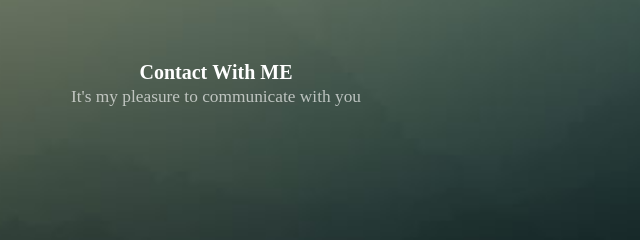
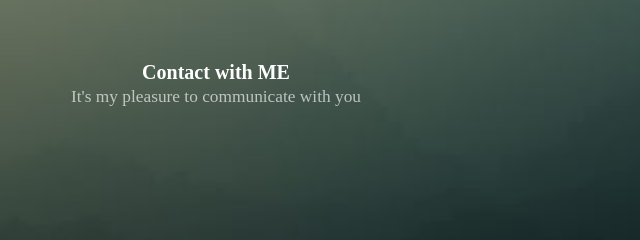
Before and after one commit to Yousifosman/yousef-reume, a plain HTML site: page index.html in a window 1280 px wide. Shown: the part 3962-4202 px from the top of the page, 424-1064 px from the left. Drawn offline with nearby package versions, Linux system fonts and the light colour scheme; files that its build step writes are made by us from their sources.

Commit message:
Update index.html

```diff
--- a/index.html
+++ b/index.html
@@ -224,7 +224,7 @@
 
       <!-- contact -->
       <section class="contact">
-        <span class="title">Contact <strong>With ME</strong>
+        <span class="title">Contact <strong>with ME</strong>
           <br />
           <span>It's my pleasure to communicate with you</span>
         </span>
```
